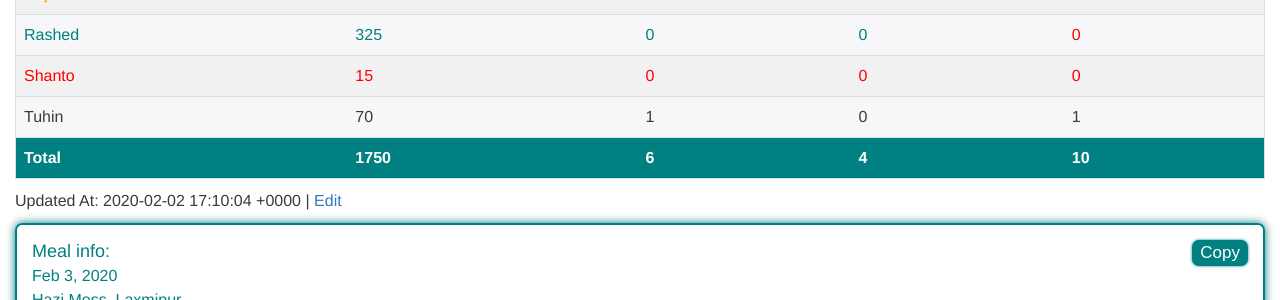
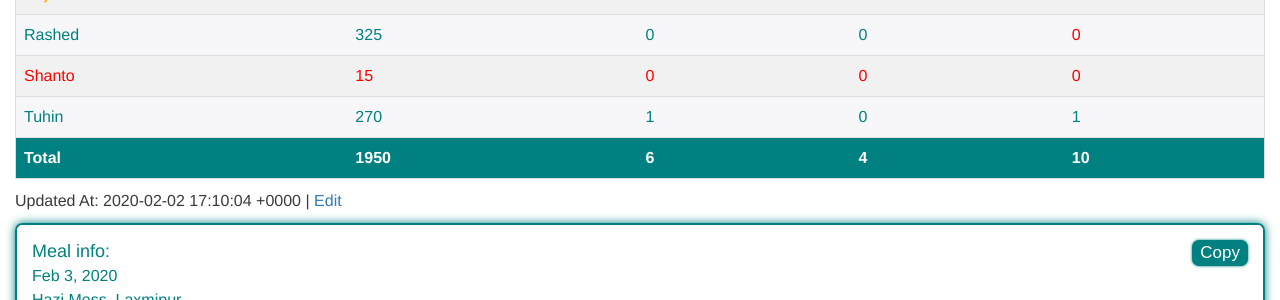
Before and after one commit to coderanwar/meals, a Jekyll site: the page built from index.html, in a window 1280 px wide and 900 px high, scrolled down 498 px. Shown: the part 152-452 px from the top of the window. Built offline with Jekyll 4.4.1, drawn with Linux system fonts in a browser that asks for light colours.

Commit message:
Update meals.yml

```diff
--- a/_data/meals.yml
+++ b/_data/meals.yml
@@ -41,7 +41,7 @@
       Noon: 0
       Night: 0
     - Name: "Tuhin"
-      Balance: 70
+      Balance: 270
       Noon: 1
       Night: 0
 
```
